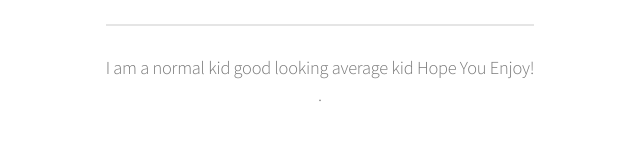
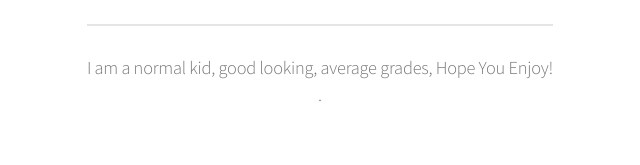
Before and after one commit to SpongyTommy/SpongyTommy.github.io, a plain HTML site: page index.html in a window 1280 px wide. Shown: the part 602-767 px from the top of the page, 320-960 px from the left. Drawn offline with Linux system fonts and the light colour scheme.

Commit message:
changes headtitle

```diff
--- a/index.html
+++ b/index.html
@@ -72,8 +72,8 @@
 						<h2>Welcome to my Home Page,
 						<br />
 						On it I will talk about my life.</h2>
-						<p>I am a normal kid good looking average kid
-						Hope You Enjoy! <br />
+						<p>I am a normal kid, good looking, average grades,
+						Hope You Enjoy!<br />
 		             .</p>
 					</header>
 					<span class="image featured"><img src="images/pic01.jpg" alt="" /></span>
```
